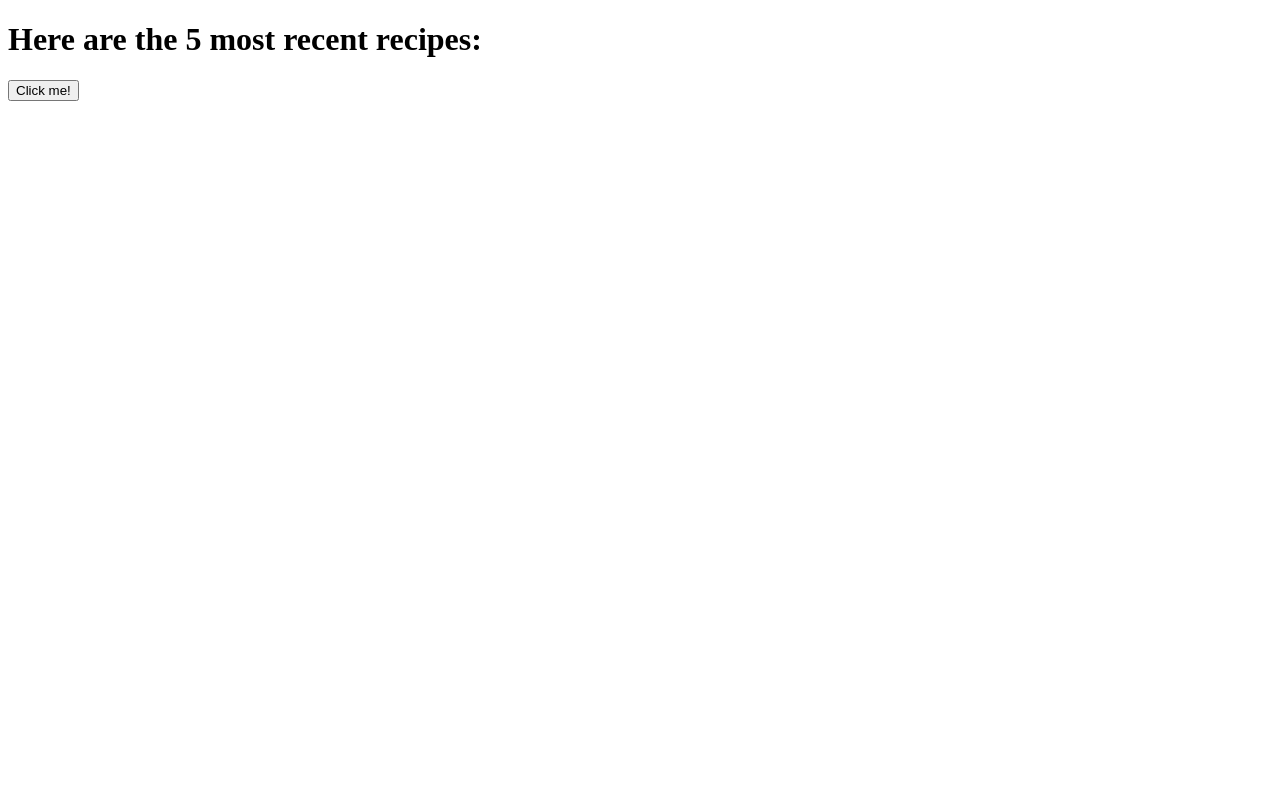
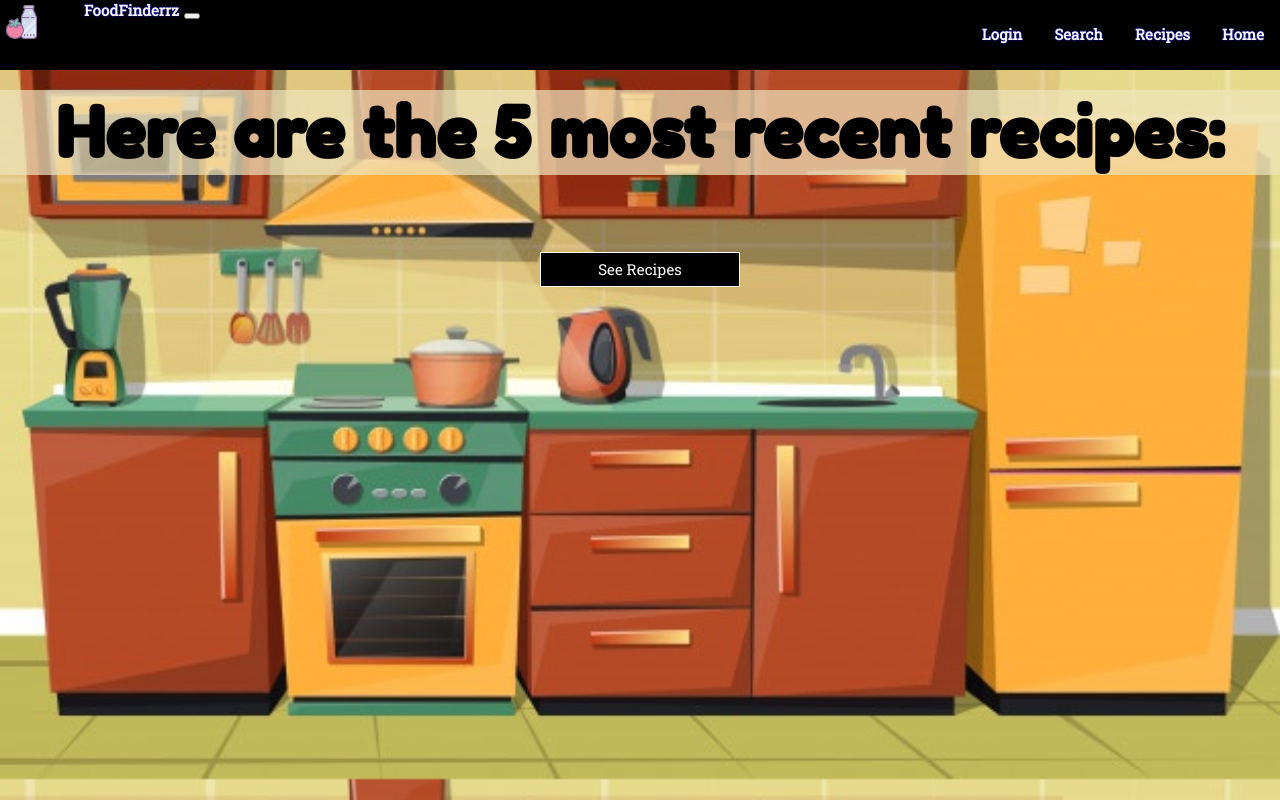
Before and after one commit to burnsdy/COMP426WebApp, a plain HTML site: page FrontEnd/recipes.html in a window 1280 px wide. Drawn offline with nearby package versions, Linux system fonts and the light colour scheme.

Commit message:
recipe styling

```diff
--- a/FrontEnd/Accounts/loginstyle.css
+++ b/FrontEnd/Accounts/loginstyle.css
@@ -201,9 +201,39 @@ div.vh_100 {
   width: 100px;
 
 	}
+#recipe_title {
+	margin-top: 20px;
+	font-size: 70px;
+	font-family: 'Fredoka One', cursive;
+   text-align: center;
+   background:rgba(240, 228, 189, 0.705);
+	color: black;
+
+}
+
+#recipebackground {
+	background: rgba(0, 0, 0, 0.705);
+	border-radius: 5px;
+	height: 100px;
+}
+	#recipebutton {
+		background-color: black; /* Green */
+  border: none;
+  color: white;
+  padding: 1px 20px;
+  text-align: center;
+  text-decoration: none;
+  display: inline-block;
+  font-size: 15px;
+ height: 35px;
+  border: solid white 1px;
+  margin-top: 30px;
+  width: 200px;
+
+	}
 
 
-	#button:hover {
+	#button:hover, #recipebutton:hover {
 		background: red;
 	}
 
--- a/FrontEnd/recipes.html
+++ b/FrontEnd/recipes.html
@@ -2,10 +2,65 @@
 <html>
     <head>
         <title>Recipes</title>
+        <link rel="stylesheet" type="text/css" href="Accounts/loginstyle.css">
+        <link href="https://fonts.googleapis.com/css?family=Roboto+Slab&display=swap" rel="stylesheet">
+        <link href="https://fonts.googleapis.com/css?family=Fredoka+One&display=swap" rel="stylesheet">
     </head>
     <body>
-        <h1>Here are the 5 most recent recipes:</h1>
-        <button onclick="getData()">Click me!</button>
+            <nav id="navbar" class="navbar navbar-expand-md navbar-dark fixed-top bg-dark">
+
+                    <a class="navbar-brand" href="/">
+                      <img id="navbar_logo" src="../Img/navbar_logo.png">
+                      <a id = "navtitle" class="nav-link" href="../Home.html">FoodFinderrz<span class="sr-only"></span></a>
+                    </a>
+                    <button class="navbar-toggler" type="button" data-toggle="collapse" data-target="#navbarNav" aria-controls="navbarNav" aria-expanded="false" aria-label="Toggle navigation">
+                      <span class="navbar-toggler-icon"></span>
+                    </button>
+                    <div class="collapse navbar-collapse" id="navbarNav">
+                      <ul class="navbar-nav ml-auto">
+                        <li class="nav-item active">
+                          <a class="nav-link" href="../Home.html">Home<span class="sr-only"></span></a>
+                        </li>
+                        <li class="nav-item">
+                          <a class="nav-link" href="/blog">Recipes<span class="sr-only"></span></a>
+                        </li>
+                        <li class="nav-item">
+                          <a class="nav-link" href="../Index.html">Search</a>
+                        </li>
+                        <li class="nav-item">
+                          <a class="nav-link" href="login.html">
+                            <script>if (localStorage.getItem('jwt') != null) {
+                              document.write(localStorage.getItem('name'));
+                            } else {
+                              document.write("Login")
+                            }
+                          </script>
+                          </a>
+                        </li>
+                        <script>
+                          if (localStorage.getItem('jwt') != null){
+                            document.write(
+                            `<li class="nav-item">
+                              <a class="nav-link" href="Accounts/logout.html">Logout</a>
+                            </li>`
+                            );
+                          }
+                        </script>
+                      </ul>
+                    </div>
+                  </nav>
+
+
+
+
+
+
+
+
+        <h1 id = "recipe_title">Here are the 5 most recent recipes:</h1>
+
+        <button id = "recipebutton" onclick="getData()">See Recipes</button>
+
         <script src="backendStuff.js"></script>
         <script src="../node_modules/axios/dist/axios.js"></script>
     </body>
```
Also changed, not shown: FrontEnd/Index.html (+0 -6 lines), FrontEnd/makeRecipe.html (+45 -3 lines).
